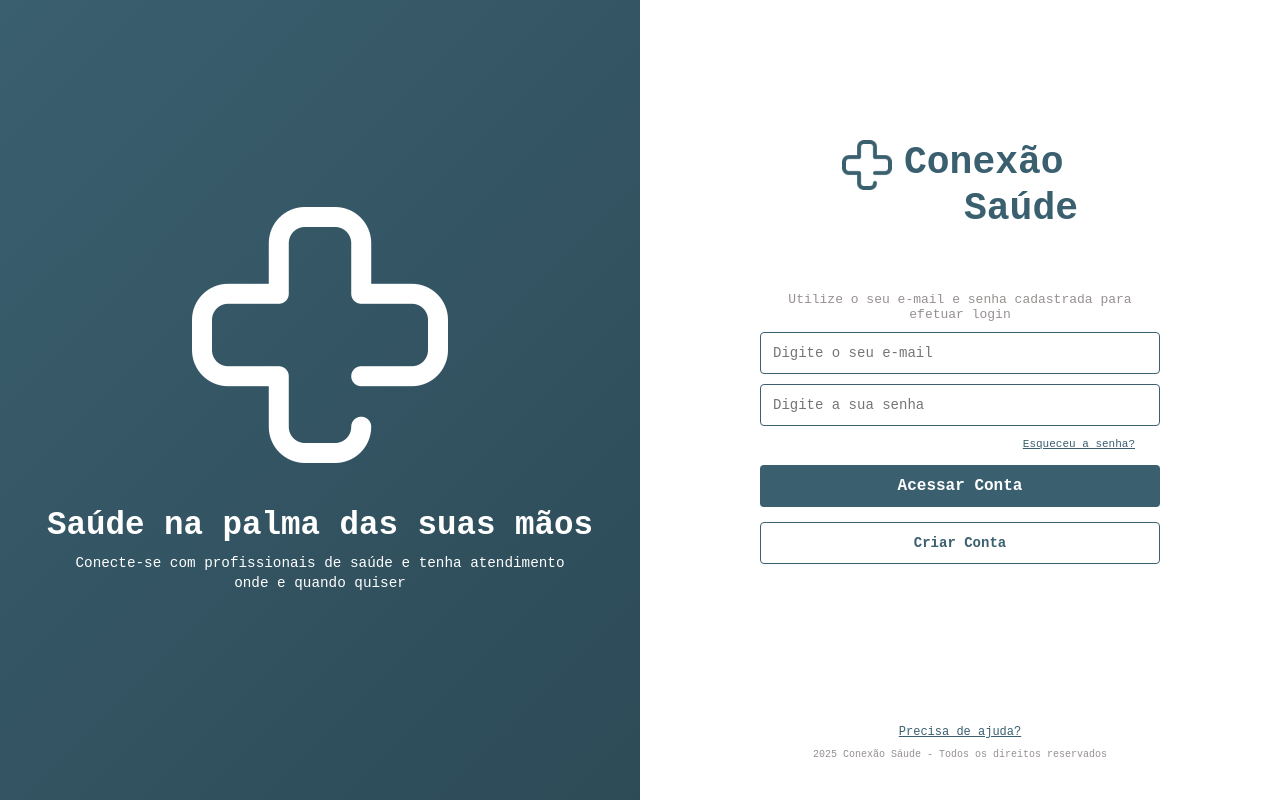
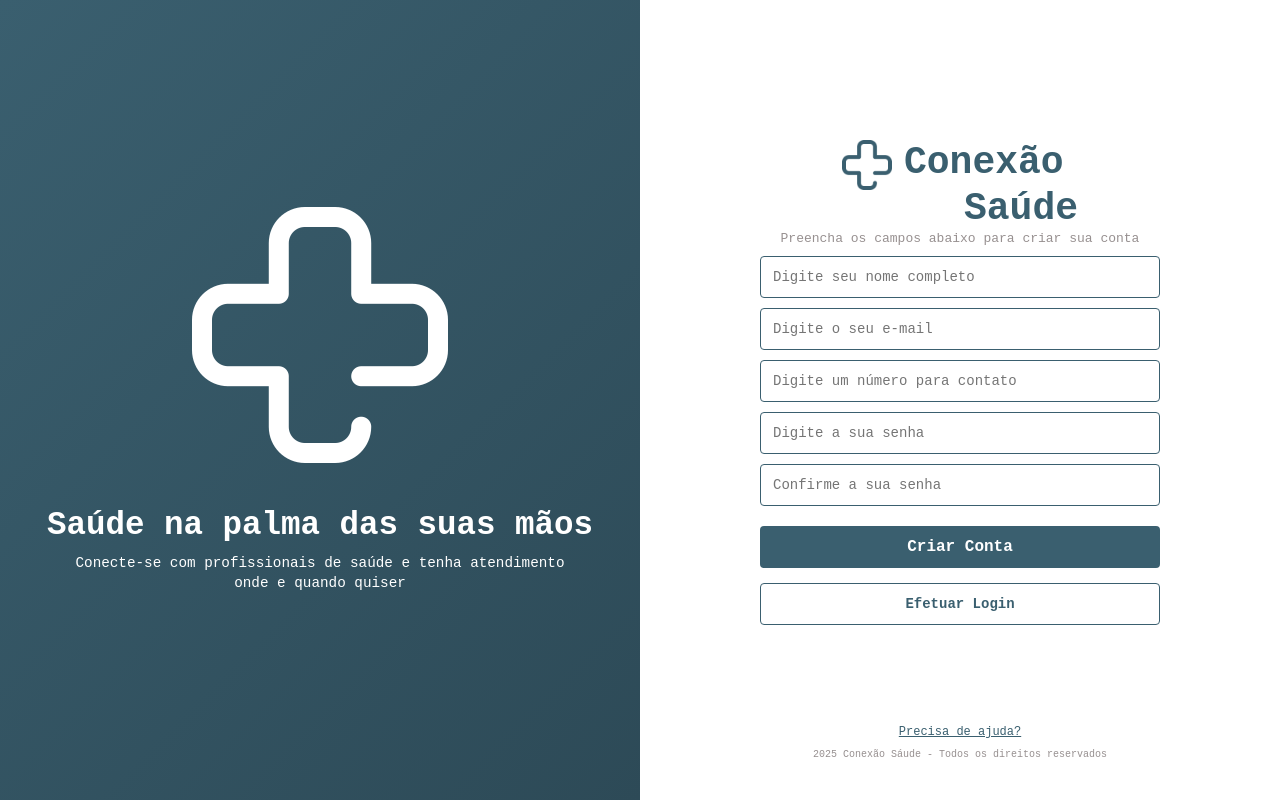
Before and after one commit to welysonfilipe/Conexao_Saude, a React (Vite) app in the folder ConexaSaude/: page / in a window 1280 px wide. Both pictures are taken after a click on the link "Criar Conta". Built offline with nearby package versions, Linux system fonts and the light colour scheme.

Commit message:
Implementação do forms dinâmico utilizando useState para alterar os campos de acordo com o que o usuário escolher

```diff
--- a/ConexaSaude/src/components/Button.css
+++ b/ConexaSaude/src/components/Button.css
@@ -25,26 +25,6 @@
   text-align: center;
 }
 
-.container-button .button-link {
-  display: block;
-  width: 100%;
-  max-width: 400px;
-  text-decoration: none;
-  color: #3A5F6F;
-  background-color: transparent;
-  padding: 12px;
-  border-radius: 4px;
-  border: 1px solid #3A5F6F;
-  text-align: center;
-  font-weight: bold;
-  cursor: pointer;
-  box-sizing: border-box;
-}
-
 .container-button .button-login:hover {
   opacity: 0.9;
 }
-
-.container-button .button-link:hover {
-  opacity: 0.9;
-}
--- a/ConexaSaude/src/components/Button.jsx
+++ b/ConexaSaude/src/components/Button.jsx
@@ -1,10 +1,11 @@
 import "./Button.css"
 
-const Button = () => {
+const Button = ({text, onClick, type = "button"}) => {
   return (
     <div className="container-button">
-      <a href="#" className="button-login">Acessar Conta</a>
-      <a href="#" className="button-link">Criar Conta</a>
+      <button className="button-login" type={type} onClick={onClick}>
+        {text}
+      </button>
     </div>
   )
 }
--- a/ConexaSaude/src/components/Forms.jsx
+++ b/ConexaSaude/src/components/Forms.jsx
@@ -1,17 +1,43 @@
 
 import "./Forms.css"
 
-const Forms = () => {
+const Forms = ({mode}) => {
   return (
 
         <div className='forms-input'>
-          <label>
+          {/* Campos para login */}
+          {mode === "login" ? (
+
+            <>
+            <label>
+              <input type="e-mail" placeholder="Digite o seu e-mail" />
+            </label>
+            <label>
+              <input type="password" placeholder="Digite a sua senha" />
+            </label>
+            <a href="#" className="button-senha">Esqueceu a senha?</a>
+            </>
+          ):(
+
+            // Campos APENAS para Cadastro
+            <>
+              <label>
+                <input type="text" placeholder="Digite seu nome completo"/>
+              </label>
+              <label>
                 <input type="e-mail" placeholder="Digite o seu e-mail" />
+              </label>
+              <label>
+                <input type="tel" placeholder="Digite um número para contato" />
               </label>
               <label>
                 <input type="password" placeholder="Digite a sua senha" />
               </label>
-              <a href="#" className="button-senha">Esqueceu a senha?</a>
+              <label>
+                <input type="password" placeholder="Confirme a sua senha" />
+              </label>
+            </>
+          )}
         </div>
 
     )
--- a/ConexaSaude/src/pages/LoginUsuario.css
+++ b/ConexaSaude/src/pages/LoginUsuario.css
@@ -100,6 +100,26 @@
   width: 100%;
 }
 
+.right-side .button-link {
+  display: block;
+  width: 100%;
+  max-width: 400px;
+  text-decoration: none;
+  color: #3A5F6F;
+  background-color: transparent;
+  padding: 12px;
+  border-radius: 4px;
+  border: 1px solid #3A5F6F;
+  text-align: center;
+  font-weight: bold;
+  cursor: pointer;
+  box-sizing: border-box;
+}
+
+.right-side.button-link:hover {
+  opacity: 0.9;
+}
+
 .rodape {
   width: 100%;
   text-align: center;
--- a/ConexaSaude/src/pages/LoginUsuario.jsx
+++ b/ConexaSaude/src/pages/LoginUsuario.jsx
@@ -1,11 +1,14 @@
+import { useState } from "react";
 import "./LoginUsuario.css";
 import Forms from "../components/Forms"
+
 
 import Logo from "../assets/saude_branco.png";
 import LogoIcon from "../assets/saude.png";
 import Button from "../components/Button";
 
 const login = () => {
+  const [mode, setMode] = useState("login")
 
   return (
     <div className="container">
@@ -21,10 +24,33 @@ const login = () => {
           <div className="LogoIcon"><img src={LogoIcon} alt="Icon da logo" />
           <h2 className="Logo-Text">Conexão <span className="Logo-Text-2">Saúde</span></h2>
           </div>
+
           <div className="form-area">
-          <p className="paragraph">Utilize o seu e-mail e senha cadastrada para efetuar login</p>
-          <Forms />
-          <Button />
+          <p className="paragraph">{mode === "login" ? "Utilize o seu e-mail e senha cadastrada para efetuar login": "Preencha os campos abaixo para criar sua conta"}</p>
+
+          <Forms mode={mode} />
+
+          <Button text={mode === "login" ? "Acessar Conta" : "Criar Conta"}
+            type="submit"
+          />
+          {/* Link alternar entre login/cadastro */}
+          {mode === "login" ? (
+            <a
+              href="#"
+              className="button-link"
+              onClick={() => setMode("register")}
+            >
+              Criar Conta
+            </a>
+          ) : (
+            <a
+              href="#"
+              className="button-link"
+              onClick={() => setMode("login")}
+            >
+              Efetuar Login
+            </a>
+          )}
           </div>
 
           {/* Rodapé */}
```
